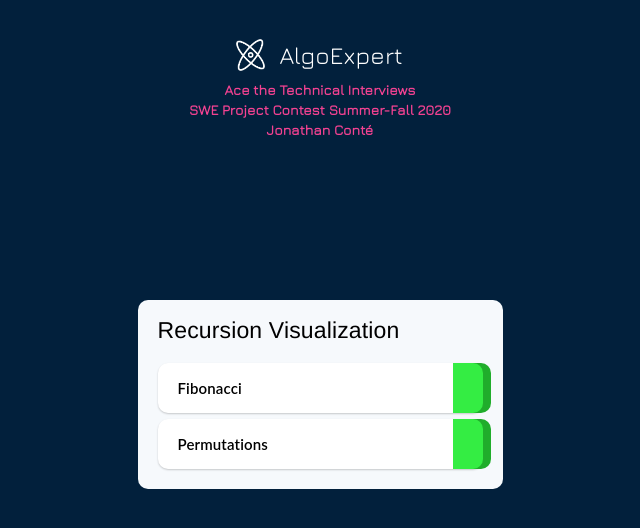
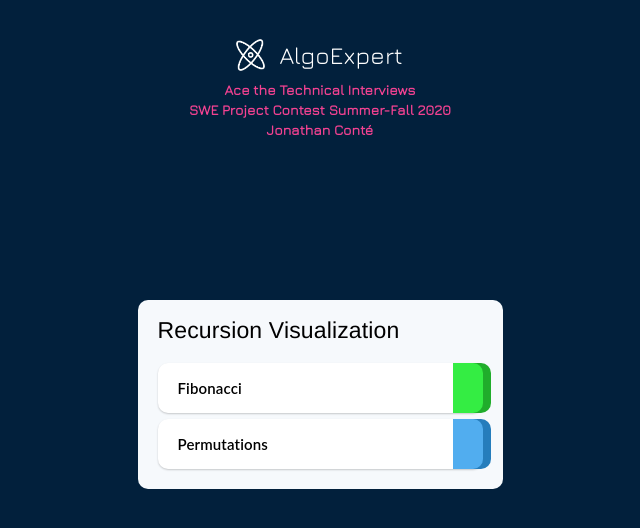
Before and after one commit to joconte/algoexpert-visualization, a Vue app: page /#/Home in a window 1280 px wide. Shown: the top 528 px of the page, without its empty margins (320-960 px from the left). Built offline with nearby package versions, Linux system fonts and the light colour scheme; what v-tooltip, vue-highlightjs would draw is missing.

Commit message:
add difficulty

```diff
--- a/src/components/ChoiceLikeAlgoExpert.vue
+++ b/src/components/ChoiceLikeAlgoExpert.vue
@@ -6,13 +6,16 @@
     margin-top: 15px;">
             <slot></slot>
         </div>
-        <div style="float: right; height: 50px; background-color: #34ed43; box-shadow: 8px 0px 0px 0px #20ad2b; width: 30px; border-radius: 0px 10px 10px 0px"></div>
+        <div v-bind:class="difficulty" style="float: right; height: 50px; width: 30px; border-radius: 0px 10px 10px 0px"></div>
     </div>
 </template>
 
 <script>
     export default {
-        name: "ChoiceLikeAlgoExpert"
+        name: "ChoiceLikeAlgoExpert",
+        props: {
+            difficulty: String
+        }
     }
 </script>
 
@@ -32,4 +35,13 @@
     .choiceLikeAlgoExpert:hover {
         box-shadow: rgba(0, 0, 0, 1) 0px 1px 2px 0px;
     }
+
+    .easy {
+        background-color: #34ed43;
+        box-shadow: 8px 0px 0px 0px #20ad2b;
+    }
+    .medium {
+        background-color: #51adef;
+        box-shadow: 8px 0px 0px 0px #257dbc;
+    }
 </style>
--- a/src/components/ChooseAlgo.vue
+++ b/src/components/ChooseAlgo.vue
@@ -28,8 +28,8 @@
             <label style="color: black;    font-family: Ubuntu,Helvetica,Arial,sans-serif;
     margin-bottom: 20px;
     font-size: 23px; font-weight: 400;">Recursion Visualization</label>
-            <ChoiceLikeAlgoExpert style="margin-top: 20px" v-on:click.native="goToFibo" >Fibonacci</ChoiceLikeAlgoExpert>
-            <ChoiceLikeAlgoExpert v-on:click.native="goToPermut">Permutations</ChoiceLikeAlgoExpert>
+            <ChoiceLikeAlgoExpert difficulty="easy" style="margin-top: 20px" v-on:click.native="goToFibo" >Fibonacci</ChoiceLikeAlgoExpert>
+            <ChoiceLikeAlgoExpert difficulty="medium" v-on:click.native="goToPermut">Permutations</ChoiceLikeAlgoExpert>
         </div>
     </div>
     </div>
```
